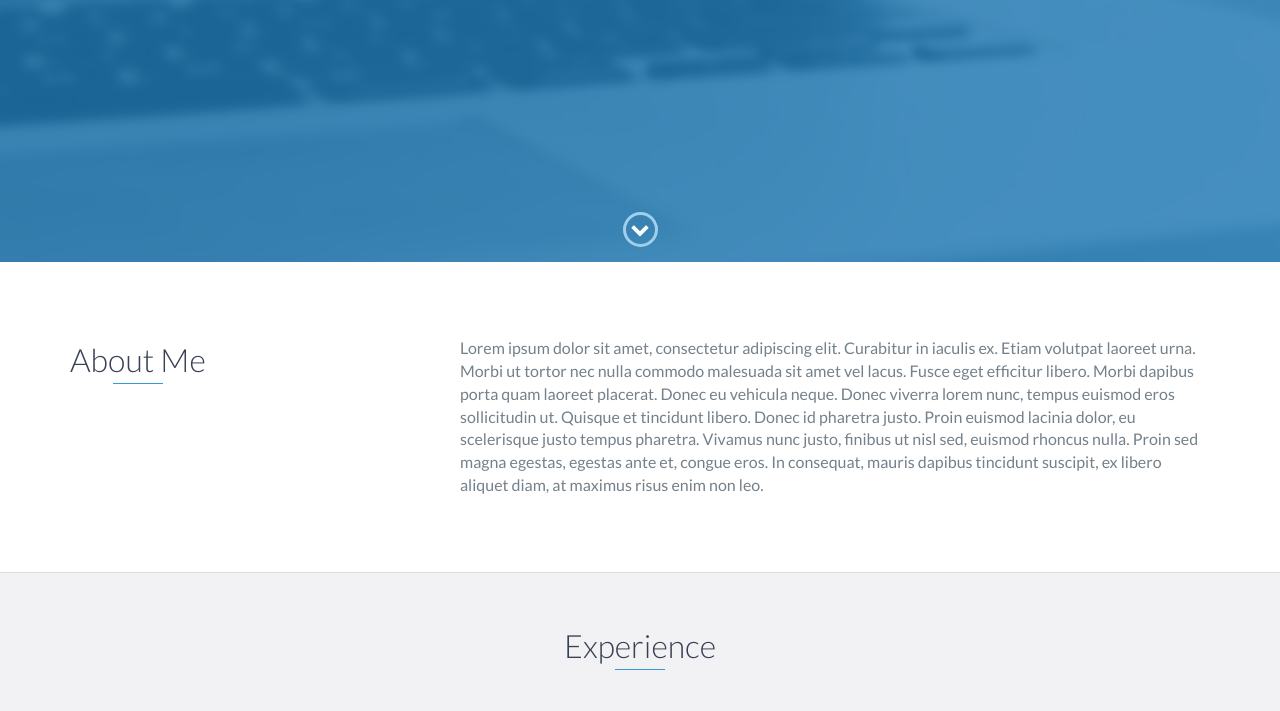
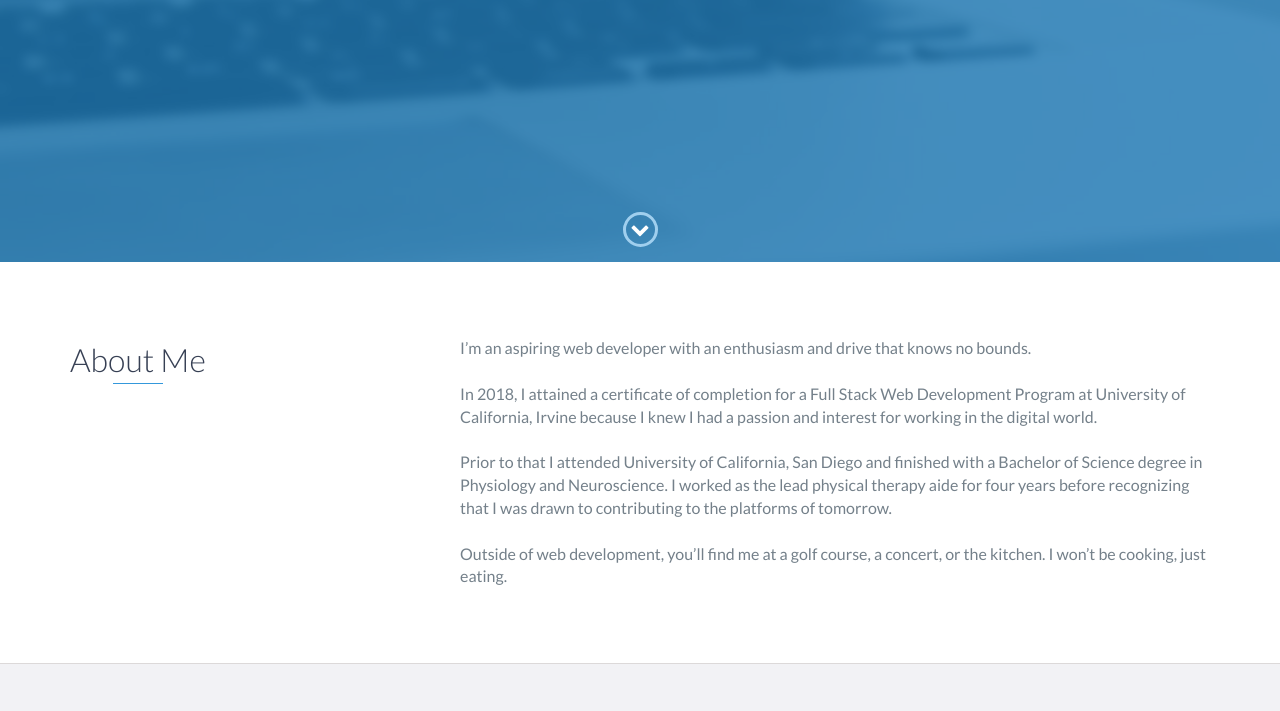
Before and after one commit to normcun/Portfolio, a website: page index.html in a window 1280 px wide. Shown: the part 538-1249 px from the top of the page. Drawn offline with nearby package versions, Linux system fonts and the light colour scheme.

Commit message:
About Me

```diff
--- a/index.html
+++ b/index.html
@@ -73,9 +73,10 @@
                 </div>
                 <div class="col-md-8">
                     <p>
-                        Lorem ipsum dolor sit amet, consectetur adipiscing elit. Curabitur in iaculis ex. Etiam volutpat laoreet urna. Morbi ut tortor nec nulla commodo malesuada sit amet vel lacus. Fusce eget efficitur libero. Morbi dapibus porta quam laoreet placerat. Donec
-                        eu vehicula neque. Donec viverra lorem nunc, tempus euismod eros sollicitudin ut. Quisque et tincidunt libero. Donec id pharetra justo. Proin euismod lacinia dolor, eu scelerisque justo tempus pharetra. Vivamus nunc justo, finibus
-                        ut nisl sed, euismod rhoncus nulla. Proin sed magna egestas, egestas ante et, congue eros. In consequat, mauris dapibus tincidunt suscipit, ex libero aliquet diam, at maximus risus enim non leo.
+                        I’m an aspiring web developer with an enthusiasm and drive that knows no bounds.<br><br>
+                        In 2018, I attained a certificate of completion for a Full Stack Web Development Program at University of California, Irvine because I knew I had a passion and interest for working in the digital world.<br><br>
+                        Prior to that I attended University of California, San Diego and finished with a Bachelor of Science degree in Physiology and Neuroscience. I worked as the lead physical therapy aide for four years before recognizing that I was drawn to contributing to the platforms of tomorrow.<br><br>
+                        Outside of web development, you’ll find me at a golf course, a concert, or the kitchen. I won’t be cooking, just eating.
                     </p>
                 </div>
             </div>
```
